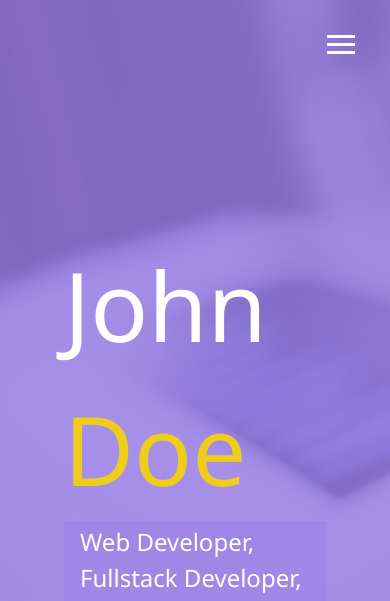
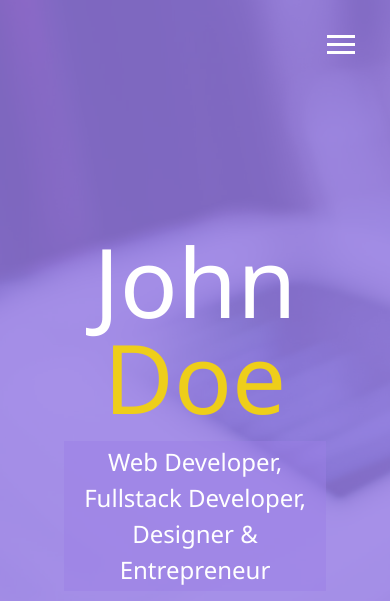
Before and after one commit to holarmyde/acadpofolyo, a website: page dist/index.html in a window 390 px wide. Shown: the top 601 px of the page. Drawn offline with Linux system fonts and the light colour scheme.

Commit message:
css media queries and responsive

```diff
--- a/scss/_config.scss
+++ b/scss/_config.scss
@@ -32,3 +32,33 @@ $background-opacity: 0.8;
 
    }
 }
+
+
+// Media Query Mixing
+@mixin mediaSm {
+  @media screen and (max-width: 500px) {
+    @content;
+  }
+}
+
+
+
+@mixin mediaMd {
+  @media screen and (max-width: 768px) {
+    @content;
+  }
+}
+
+
+@mixin mediaLg {
+  @media screen and (min-width: 769px) and (max-width: 1170px){
+    @content;
+  }
+}
+
+
+@mixin mediaXl {
+  @media screen and (min-width: 1171px) {
+    @content;
+  }
+}
--- /dev/null
+++ b/scss/_mobile.scss
@@ -0,0 +1,64 @@
+// Wide Screens
+@include mediaXl {
+
+}
+
+// Deskops & Laptops
+@include mediaLg {
+
+}
+
+// Tablets & Small Laptops
+@include mediaMd {
+    main {
+      -webkit-box-align: center;
+          -ms-flex-align: center;
+              align-items: center;
+      text-align: center;
+
+      .lg-heading {
+        line-height: 1;
+        margin-bottom: 1rem;
+      }
+    }
+
+
+    ul.menu-nav,
+    div.menu-branding {
+      float: none;
+      width: 100%;
+      min-height: 0;
+
+
+      &.show {
+        -webkit-transform: translate3d(0, 0, 0);
+                transform: translate3d(0, 0, 0);
+      }
+    }
+
+    .menu-nav {
+      height: 75vh;
+      -webkit-transform: translate3d(-100, 0, 0);
+              transform: translate3d(-100, 0, 0);
+      font-size: 24px;
+    }
+
+    .menu-branding {
+      height:25vh ;
+      -webkit-transform: translate3d(100, 0, 0);
+              transform: translate3d(100, 0, 0);
+
+        .portrait {
+          background: url('../img/portrait_small.jpg');
+          width: 150px;
+          height: 150px;
+        }
+    }
+}
+
+// Smartphones
+@include mediaSm {
+    main#home h1 {
+      margin-top: 10vh;
+    }
+}
--- a/scss/main.scss
+++ b/scss/main.scss
@@ -1,5 +1,6 @@
 @import 'config';
 @import 'menu';
+@import 'mobile';
 
 * {
   -webkit-box-sizing: border-box;
```
Also changed, not shown: dist/css/main.css.
